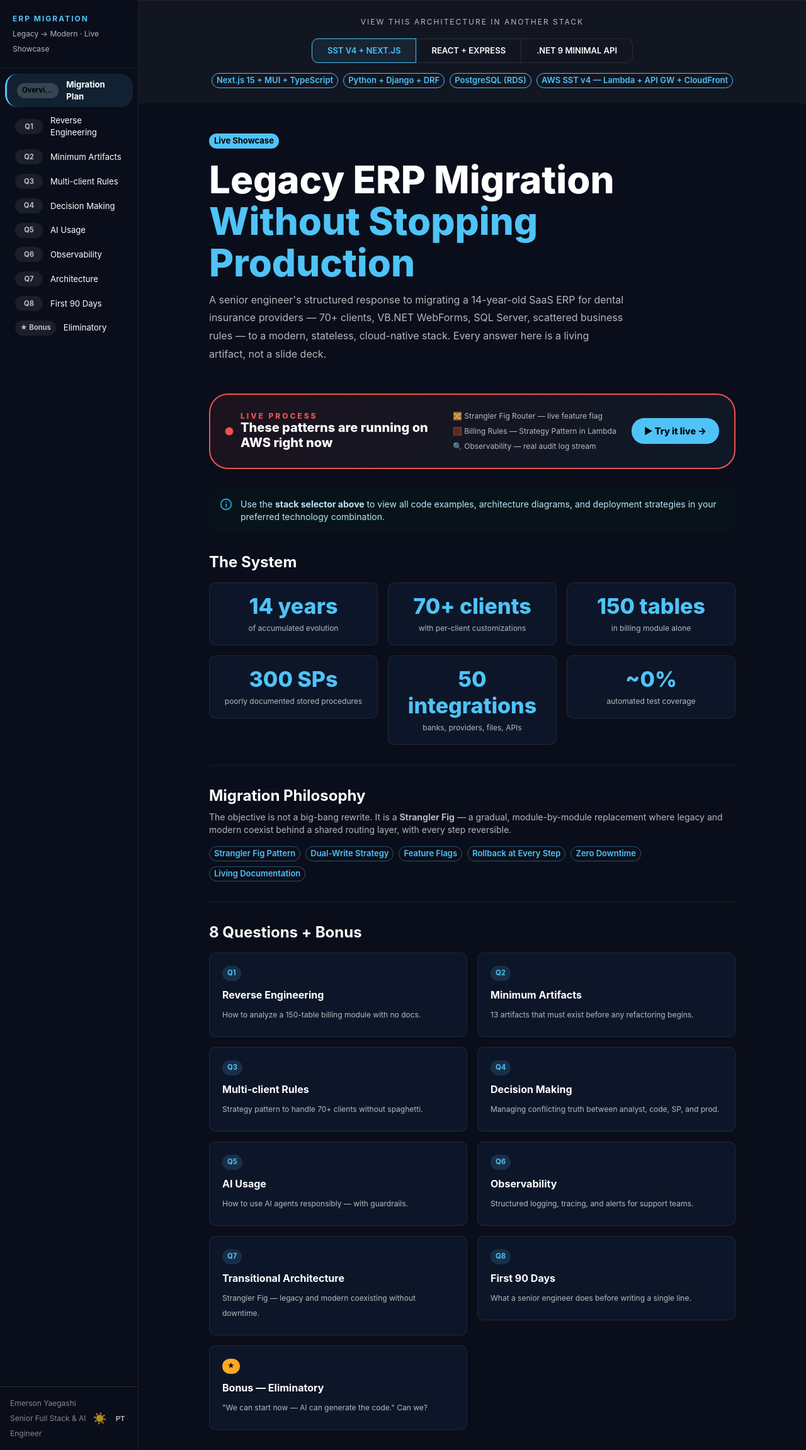
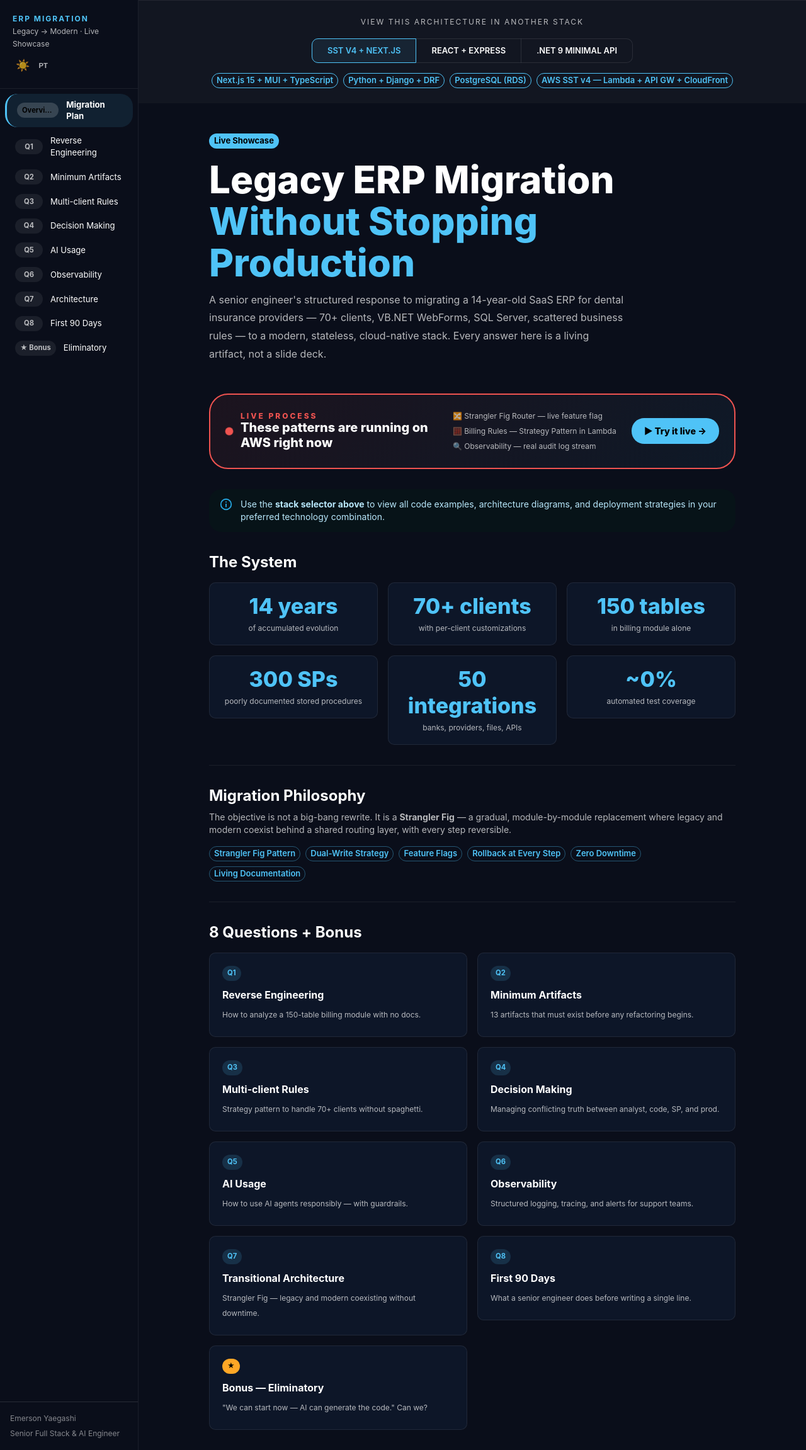
Before and after one commit to higialuz/legacyMigrationUI, a Next.js app: page / in a window 1280 px wide. Shown: the whole page at 63% size. Built offline with nearby package versions, Linux system fonts and the light colour scheme.

Commit message:
feat: move theme/lang toggles to top of sidebar under subtitle

```diff
--- a/src/components/Sidebar.tsx
+++ b/src/components/Sidebar.tsx
@@ -31,9 +31,21 @@ export default function Sidebar() {
         <Typography variant="caption" sx={{ color: 'primary.main', fontWeight: 700, letterSpacing: 2, textTransform: 'uppercase', display: 'block' }}>
           {s.title[lang]}
         </Typography>
-        <Typography variant="caption" sx={{ color: 'text.secondary' }}>
+        <Typography variant="caption" sx={{ color: 'text.secondary', display: 'block' }}>
           {s.subtitle[lang]}
         </Typography>
+        <Box sx={{ display: 'flex', gap: 0.5, mt: 1 }}>
+          <Tooltip title={mode === 'dark' ? s.lightMode[lang] : s.darkMode[lang]}>
+            <IconButton onClick={toggleMode} size="small" sx={{ color: 'text.secondary' }}>
+              {mode === 'dark' ? '☀️' : '🌙'}
+            </IconButton>
+          </Tooltip>
+          <Tooltip title={lang === 'en' ? 'Português' : 'English'}>
+            <IconButton onClick={toggleLang} size="small" sx={{ color: 'text.secondary', fontWeight: 700, fontSize: '0.7rem' }}>
+              {lang === 'en' ? 'PT' : 'EN'}
+            </IconButton>
+          </Tooltip>
+        </Box>
       </Box>
       <List dense sx={{ flex: 1, py: 1 }}>
         {NAV.map(({ href, label, sub }) => {
@@ -48,23 +60,9 @@ export default function Sidebar() {
         })}
       </List>
       <Divider />
-      <Box sx={{ p: 2, display: 'flex', alignItems: 'center', justifyContent: 'space-between' }}>
-        <Box>
-          <Typography variant="caption" sx={{ color: 'text.disabled', display: 'block' }}>Emerson Yaegashi</Typography>
-          <Typography variant="caption" sx={{ color: 'text.disabled' }}>Senior Full Stack & AI Engineer</Typography>
-        </Box>
-        <Box sx={{ display: 'flex', gap: 0.5 }}>
-          <Tooltip title={mode === 'dark' ? s.lightMode[lang] : s.darkMode[lang]}>
-            <IconButton onClick={toggleMode} size="small" sx={{ color: 'text.secondary' }}>
-              {mode === 'dark' ? '☀️' : '🌙'}
-            </IconButton>
-          </Tooltip>
-          <Tooltip title={lang === 'en' ? 'Português' : 'English'}>
-            <IconButton onClick={toggleLang} size="small" sx={{ color: 'text.secondary', fontWeight: 700, fontSize: '0.7rem' }}>
-              {lang === 'en' ? 'PT' : 'EN'}
-            </IconButton>
-          </Tooltip>
-        </Box>
+      <Box sx={{ p: 2 }}>
+        <Typography variant="caption" sx={{ color: 'text.disabled', display: 'block' }}>Emerson Yaegashi</Typography>
+        <Typography variant="caption" sx={{ color: 'text.disabled' }}>Senior Full Stack & AI Engineer</Typography>
       </Box>
     </Box>
   )
```
